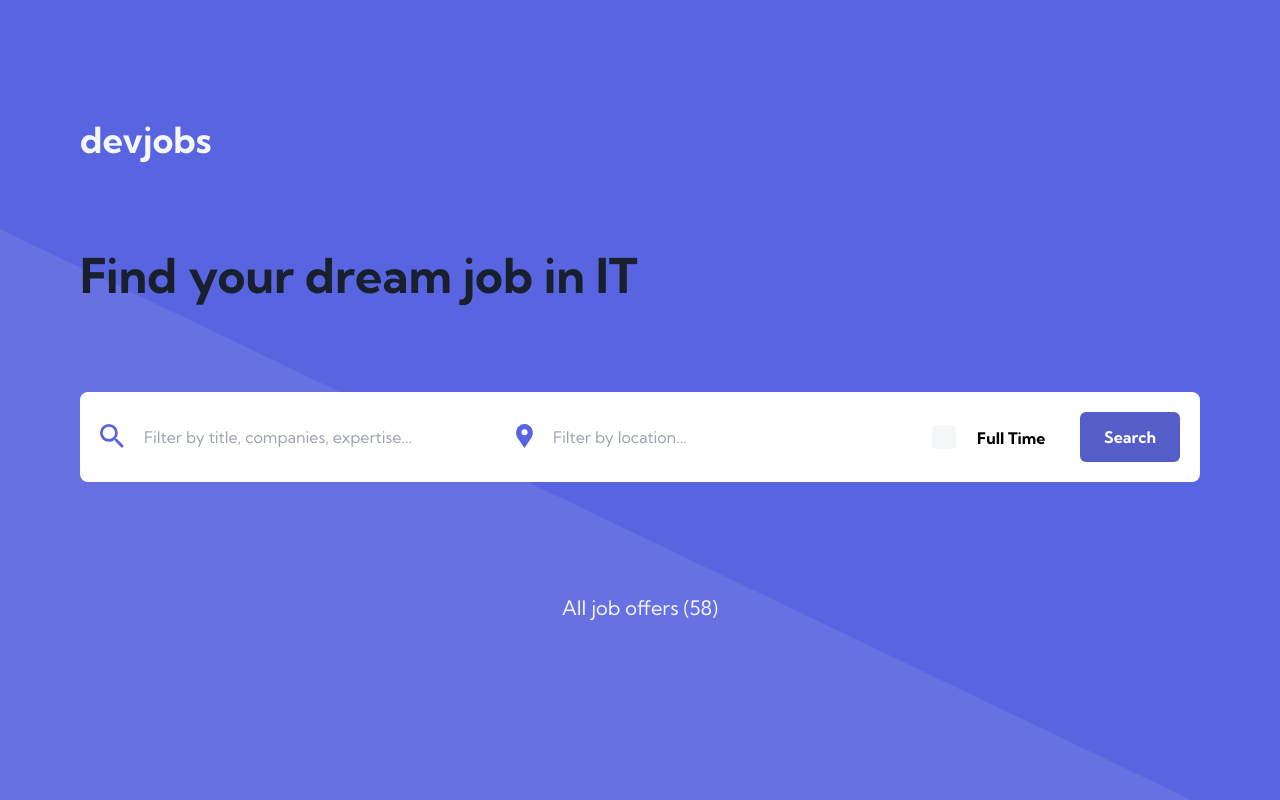
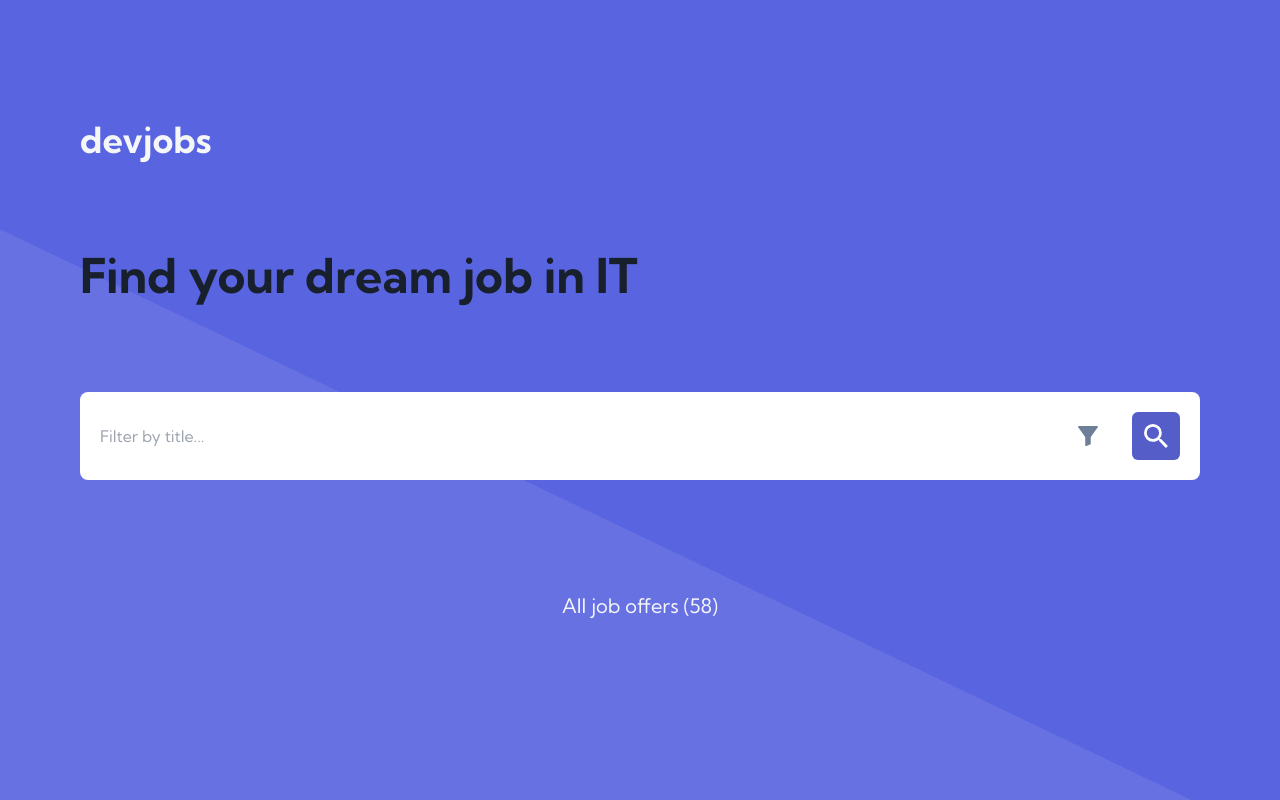
Before and after one commit to michalrudy9/Devjobs-App-NextJS, a Next.js app: page / in a window 1280 px wide. Built offline with nearby package versions, Linux system fonts and the light colour scheme.

Commit message:
Fixed current window width error in the search box component

```diff
--- a/app/lib/useWindowWidth.ts
+++ b/app/lib/useWindowWidth.ts
@@ -1,17 +1,18 @@
+"use client";
+
 import { useEffect, useState } from "react";
 
-const getWindowWidth = (): number => {
-  return window.innerWidth;
-};
+export const useWindowWidth = (): number => {
+  const [windowWidth, setWindowWidth] = useState<number>(0);
 
-export const useWindowWidth = () => {
-  const [windowWidth, setWindowWidth] = useState(getWindowWidth());
+  const resizeHandler = () => setWindowWidth(window.innerWidth);
 
   useEffect(() => {
-    const resizeHendler = () => setWindowWidth(getWindowWidth());
-    window.addEventListener("resize", resizeHendler);
-    return () => window.removeEventListener("resize", resizeHendler);
-  }, [setWindowWidth]);
+    window.addEventListener("resize", resizeHandler);
+    return () => {
+      window.removeEventListener("resize", resizeHandler);
+    };
+  }, []);
 
   return windowWidth;
 };
--- a/app/ui/search-box/SearchBox.tsx
+++ b/app/ui/search-box/SearchBox.tsx
@@ -59,7 +59,7 @@ const SearchBox: React.FC<{
   };
 
   return (
-    <section className="">
+    <section>
       {isShowing && (
         <FilterBox
           onClose={() => dispatch(toggle())}
@@ -93,3 +93,6 @@ const SearchBox: React.FC<{
 };
 
 export default SearchBox;
+function useMediaQuery(arg0: number) {
+  throw new Error("Function not implemented.");
+}
```
